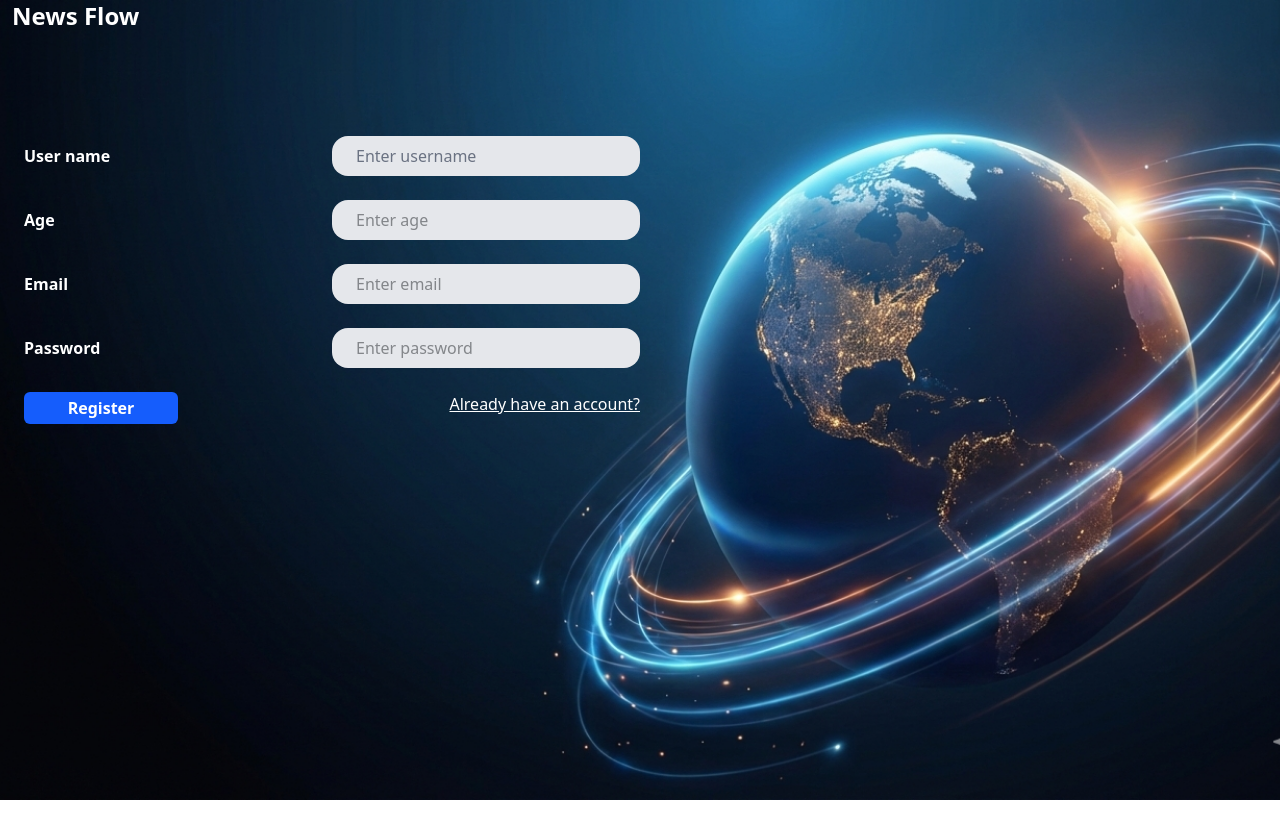
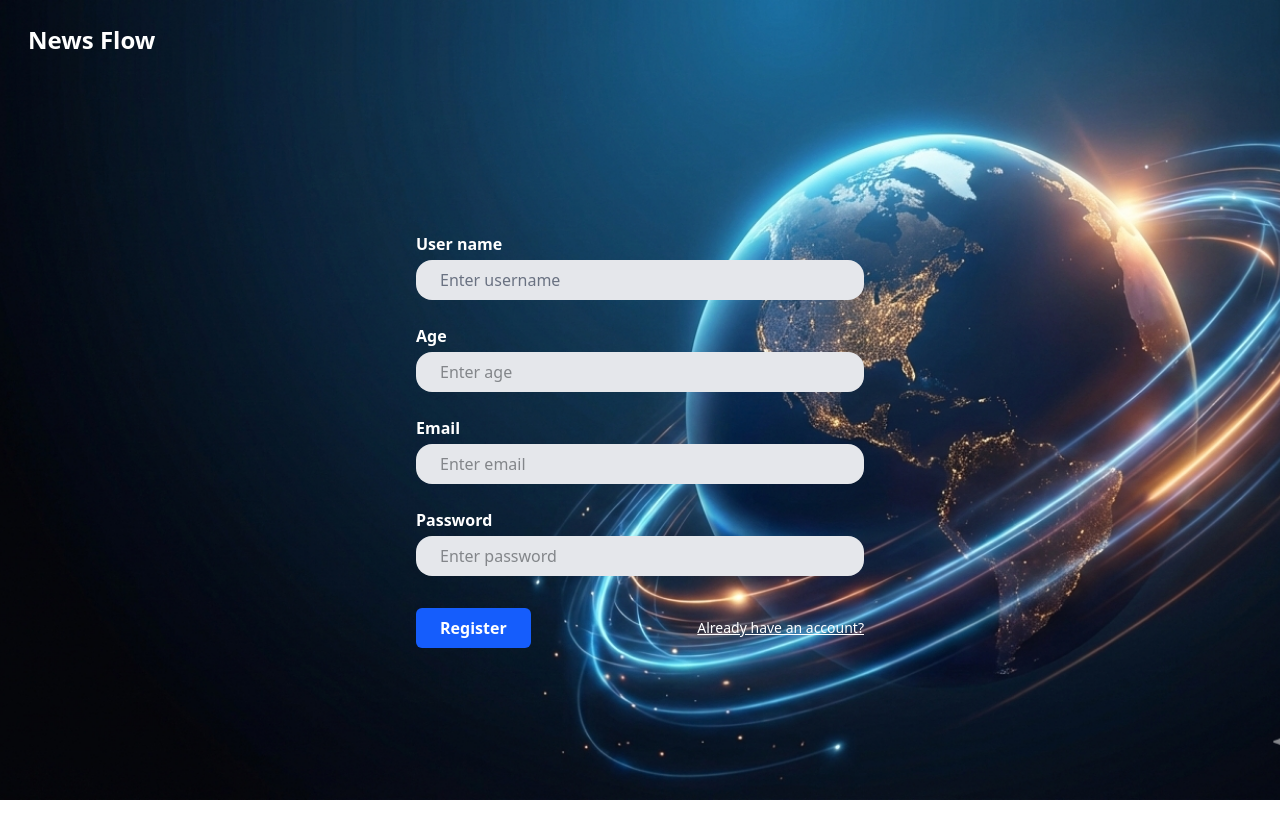
Before and after one commit to Khanwajahath/NewsFlowFrontE, a React (Vite) app: page /register in a window 1280 px wide. Shown: the top 838 px of the page. After the commit the page ends 800 px from the top, so only its background shows below. Built offline with nearby package versions, Linux system fonts and the light colour scheme.

Commit message:
ui changes

```diff
--- a/src/components/Register/Register.jsx
+++ b/src/components/Register/Register.jsx
@@ -56,88 +56,91 @@ const handleRegister = async (values, { setSubmitting }) => {
 
 
   return (
-    <div className="flex-col mb-0 "  style={{
+ <div
+  className="flex flex-col min-h-screen"
+  style={{
     backgroundImage: "url('/bg.png')",
     backgroundSize: "cover",
     backgroundPosition: "center",
-        height: "100vh",
-      }}>
-      <div className="my-0 ms-2 ">
-            <span className='font-sans font-extrabold text-white text-2xl rounded p-1 ' >News Flow</span>
+  }}
+>
+  {/* Logo */}
+  <div className="p-4">
+    <span className="font-sans font-extrabold text-white text-2xl rounded p-1">
+      News Flow
+    </span>
   </div>
-    <div className="min-h-screen  flex p-4 mt-20">
+
+  {/* Centered Form */}
+  <div className="flex flex-1 items-center justify-center px-4">
+    <div className="w-full max-w-md">
       <Formik
-        initialValues={{
-          username: "",
-          age: "",
-          email: "",
-          password: ""
-        }}
+        initialValues={{ username: "", age: "", email: "", password: "" }}
         validationSchema={validationSchema}
         onSubmit={handleRegister}
       >
-        <Form className="flex flex-col gap-4 w-1/2">
-          <div className="flex items-center justify-between">
+        <Form className="flex flex-col gap-4">
+
+          <div className="flex flex-col gap-1">
             <label className="text-white font-bold">User name</label>
-            <div className="flex flex-col w-50">
             <Field
               name="username"
-                className="px-4 py-2 rounded-2xl bg-gray-200 placeholder-gray-500 focus:outline-none w-full"
+              className="px-4 py-2 rounded-2xl bg-gray-200 placeholder-gray-500 focus:outline-none"
               placeholder="Enter username"
             />
-              <ErrorMessage name="username" component="div" className="text-red-400 text-sm mt-1" />
-            </div>
+            <ErrorMessage name="username" component="div" className="text-red-400 text-sm" />
           </div>
 
-
-          <div className="flex items-center justify-between">
+          <div className="flex flex-col gap-1">
             <label className="text-white font-bold">Age</label>
             <Field
               name="age"
               type="number"
               min="16"
-              className="px-4 py-2 rounded-2xl bg-gray-200 focus:outline-none w-50"
+              className="px-4 py-2 rounded-2xl bg-gray-200 focus:outline-none"
               placeholder="Enter age"
             />
             <ErrorMessage name="age" component="div" className="text-red-400 text-sm" />
           </div>
 
-          <div className="flex items-center justify-between">
+          <div className="flex flex-col gap-1">
             <label className="text-white font-bold">Email</label>
             <Field
               name="email"
               type="email"
-              className="px-4 py-2 rounded-2xl bg-gray-200 focus:outline-none w-50"
+              className="px-4 py-2 rounded-2xl bg-gray-200 focus:outline-none"
               placeholder="Enter email"
             />
             <ErrorMessage name="email" component="div" className="text-red-400 text-sm" />
           </div>
 
-          <div className="flex items-center justify-between">
+          <div className="flex flex-col gap-1">
             <label className="text-white font-bold">Password</label>
             <Field
               name="password"
               type="password"
-              className="px-4 py-2 rounded-2xl bg-gray-200 focus:outline-none w-50"
+              className="px-4 py-2 rounded-2xl bg-gray-200 focus:outline-none"
               placeholder="Enter password"
             />
             <ErrorMessage name="password" component="div" className="text-red-400 text-sm" />
           </div>
-          <div className="flex justify-between">
+
+          <div className="flex items-center justify-between mt-2">
             <button
               type="submit"
-            className="bg-blue-600 text-white px-1 py-1 font-bold rounded hover:bg-blue-700 transition
-            w-25 items-center"
+              className="bg-blue-600 text-white px-6 py-2 font-bold rounded hover:bg-blue-700 transition"
             >
               Register
             </button>
-          <Link to="/login" className="text-white">
+            <Link to="/login" className="text-white text-sm underline">
               Already have an account?
             </Link>
           </div>
+
         </Form>
       </Formik>
     </div>
   </div>
+</div>
   )
 }
--- a/src/components/categories/categories.jsx
+++ b/src/components/categories/categories.jsx
@@ -1,5 +1,5 @@
 import { useEffect, useState } from "react";
-
+import { useContext } from "react";
 export function NewsCat() {
   const [categories, setCategories] = useState([]);
 
@@ -20,8 +20,8 @@ export function NewsCat() {
   }, [ ]);
 
   return (
-   <div className="mt-2   rounded-2xl">
-  <div className=" flex flex-wrap md:flex-nowrap justify-around p-2 text-white font-bold  ">
+   <div className="mt-2  ">
+  <div className=" flex flex-wrap gap-0 md:flex-nowrap justify-around p-2 text-white font-bold  ">
     {categories.map((cat, index) => (
       <button
         className="bg-indigo-600 hover:not-focus:bg-indigo-700   px-2 py-1 hover:cursor-pointer    mt-1"
--- a/src/components/header/carousel/carousal.jsx
+++ b/src/components/header/carousel/carousal.jsx
@@ -8,8 +8,7 @@ export default function Carousel({ content }) {
   return (
 <div
   id="newsCarousel"
-      className="carousel slide p-3 rounded-4 sm:w-100"
-      style={{width:"70%"}}
+  className="carousel slide p-3 rounded-4 w-full md:w-[70%] mx-auto"
   data-bs-ride="carousel"
 >
   {/* Indicators */}
@@ -40,9 +39,10 @@ export default function Carousel({ content }) {
           style={{ height: "400px", objectFit: "cover" }}
         />
 
-            <div className="carousel-caption d-none d-md-block bg-dark bg-opacity-50 rounded p-3">
-              <h5>{item.title}</h5>
-              <p>{item.description}</p>
+        {/* ✅ Removed d-none d-md-block so it shows on mobile too */}
+        <div className="carousel-caption bg-dark bg-opacity-50 rounded p-2">
+          <h5 className="text-sm md:text-base line-clamp-2">{item.title}</h5>
+          <p className="text-xs md:text-sm d-none d-md-block">{item.description}</p>
         </div>
       </div>
     ))}
--- a/src/components/header/header.jsx
+++ b/src/components/header/header.jsx
@@ -37,7 +37,7 @@ export function NewsHeader() {
   return (
     <div className='flex-col text-black font-sans'>
       <div className="bg-black text-1xl p-1 sticky top-0 z-10">
-        <div className='flex justify-between   p-2 items-center'>
+        <div className='flex justify-between flex-wrap  p-2 items-center'>
 
         <div className="my-0 ms-2 ">
             <span className='font-bold text-2xl bg-white rounded p-1' >News Flow</span>
@@ -61,7 +61,7 @@ export function NewsHeader() {
         </div>
         </div>
       </div>
-      <div className='  md:flex align-middlee'>
+      <div className='  md:flex '>
       <Carousel content={carousalData}></Carousel>
       <Weather></Weather>
       </div>
--- a/src/components/login/login.jsx
+++ b/src/components/login/login.jsx
@@ -39,26 +39,26 @@ export function Login() {
   }
 
   return (
-    <div className="flex-col" style={{
+    <div className="flex-col justify-center" style={{
         backgroundImage: "url('/bg.png')",
         backgroundSize: "cover",
         backgroundPosition: "center",
         height: "100vh",
       }}>
       <div className="my-0 ms-2">
-        <span className="font-sans font-extrabold text-white text-2xl rounded p-1 ">News Flow</span>
+        <span className="font-sans font-extrabold text-white text-2xl sm:text-5xl rounded p-1 ">News Flow</span>
       </div>
-      <div className="min-h-screen flex  mt-20 p-4"
+      <div className="min-h-screen flex  mt-20 p-4 justify-center"
       >
         <Formik
           initialValues={{ email: "", password: "" }}
           validationSchema={validationSchema}
           onSubmit={handleLogin}
         >
-          <Form className="flex flex-col gap-4 w-1/2">
+          <Form className="flex flex-col gap-4 align-middle">
             <div className="flex items-center justify-between">
               <label className="text-white font-bold">Email</label>
-              <div className="flex flex-col w-50">
+              <div className="flex flex-col  ">
                 <Field
                   name="email"
                   type="email"
@@ -89,7 +89,8 @@ export function Login() {
               >
                 Login
               </button>
-              <Link to="/register">Don't have an account?</Link>
+              <Link to="/register"
+              className="text-white">Don't have an account?</Link>
             </div>
           </Form>
         </Formik>
--- a/src/components/weather/weather.jsx
+++ b/src/components/weather/weather.jsx
@@ -36,17 +36,30 @@ const normalizeCondition = (condition = "") => {
 
 
     return (
-        <div className="bg-black mt-3 rounded-3xl p-3 w-3/4 md:w-1/4 text-white ">
+        <div className="bg-black mt-3 rounded-3xl p-3 w-4/5 ms-5 md:w-[30%] text-white ">
 
             <div>
                 <h5 className="mb-2">{weatherData.address}</h5>
                 <span className="mb-2 font-bold">{weatherData.description}</span>
                 <div>
-                    <div className="flex-col mb-3">
-                        <button onClick={()=>setHourly(true)}
-                            className={`${activebtn }hover:bg-blue-500 text-blue-700 font-semibold hover:text-white py-2 px-4 border border-blue-500 hover:border-transparent rounded`}>Hourly</button>
+                    <div className="mb-3 mt-2">
                         <button
-                        className={`${activebtn } hover:bg-blue-500 text-blue-700 font-semibold hover:text-white py-2 px-4 border border-blue-500 hover:border-transparent rounded`} onClick={()=>setHourly(false)} >Daily</button>
+                        onClick={() => setHourly(true)}
+                        className={`px-4 py-2 rounded font-semibold me-2 ${
+                            hourly ? "bg-blue-500 text-white" : "bg-gray-100 text-gray-600"
+                        }`}
+                        >
+                        Hourly
+                        </button>
+
+                        <button
+                        onClick={() => setHourly(false)}
+                        className={`px-4 py-2 rounded font-semibold ${
+                            !hourly ? "bg-blue-500 text-white" : "bg-gray-100 text-gray-600"
+                        }`}
+                        >
+                        Daily
+                        </button>
                     </div>
                     <div className=" flex gap-2 flex-wrap overflow-hidden" id="data">
                     {
```
Also changed, not shown: src/components/landingPage/landingpage.jsx (+11 -12 lines). Lines whose indentation alone changed are shown as unchanged.
